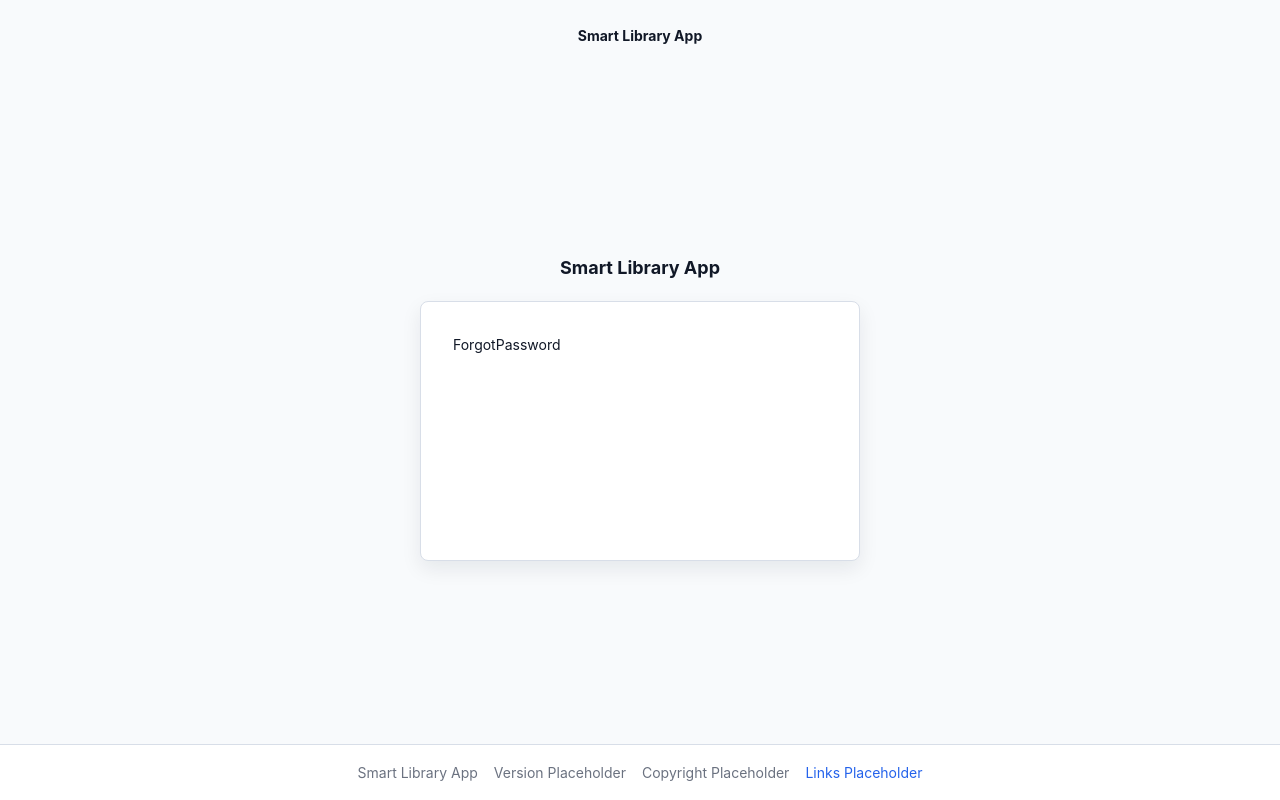
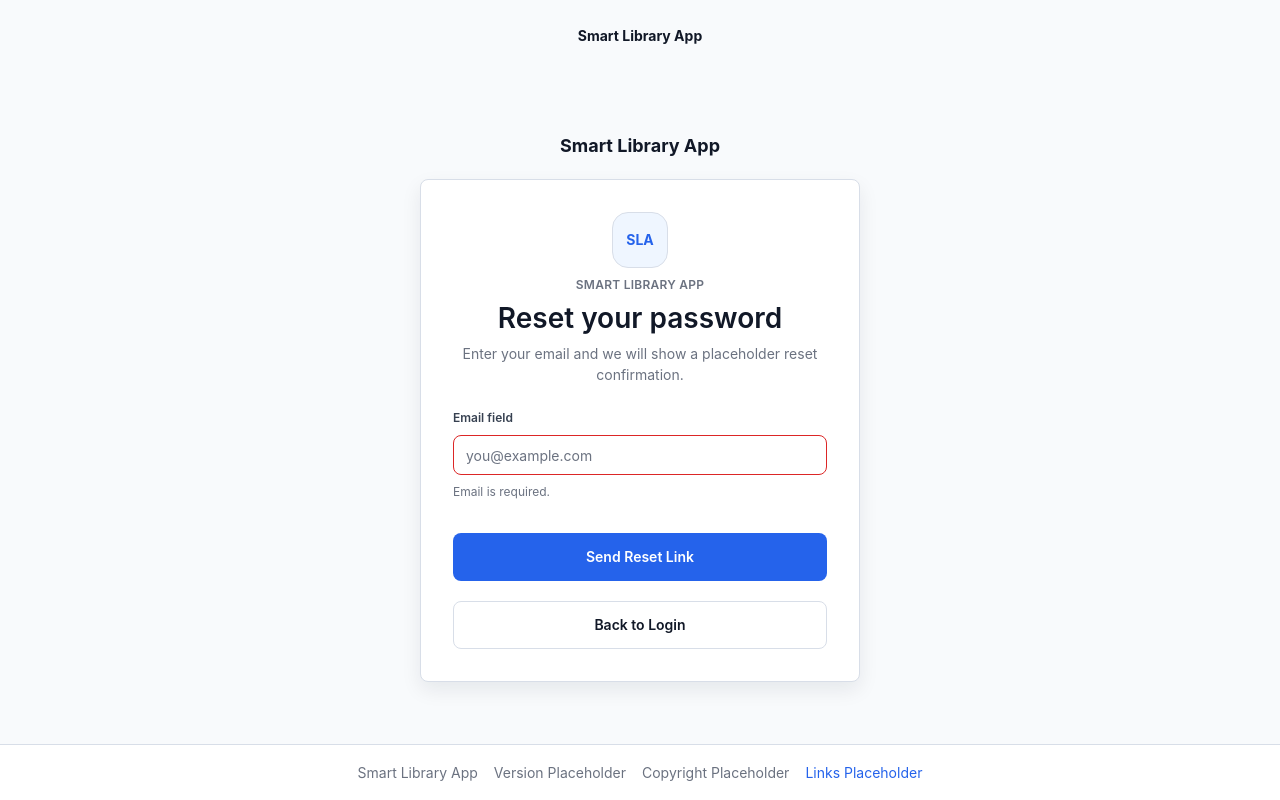
Before and after one commit to GAURAV-IITM/MAY2026-Team-021, a Vue app in the folder frontend/: page /forgot-password in a window 1280 px wide. Built offline with nearby package versions, Linux system fonts and the light colour scheme.

Commit message:
implemented the UI-only Forgot Password page

```diff
--- a/frontend/src/pages/auth/ForgotPassword.vue
+++ b/frontend/src/pages/auth/ForgotPassword.vue
@@ -1,9 +1,138 @@
 <template>
-  <section>ForgotPassword</section>
+  <section class="forgot-page" aria-labelledby="forgot-title">
+    <header class="forgot-page__header">
+      <div class="forgot-page__logo" aria-hidden="true">SLA</div>
+      <p class="text-label text-muted m-0">Smart Library App</p>
+      <h1 id="forgot-title" class="forgot-page__title">Reset your password</h1>
+      <p class="forgot-page__description">
+        Enter your email and we will show a placeholder reset confirmation.
+      </p>
+    </header>
+
+    <div v-if="isSubmitted" class="alert alert--success" role="status">
+      <div>
+        <p class="text-label m-0">Reset link placeholder</p>
+        <p class="m-0">
+          If this email is connected to an account, reset instructions will be sent later.
+        </p>
+      </div>
+    </div>
+
+    <form class="forgot-page__form" novalidate @submit.prevent="handleSubmit">
+      <div class="form-field" :class="{ 'form-field--error': emailError }">
+        <label class="form-label" for="forgot-email">Email field</label>
+        <input
+          id="forgot-email"
+          v-model.trim="email"
+          class="form-control"
+          type="email"
+          autocomplete="email"
+          placeholder="you@example.com"
+          required
+        />
+        <p class="form-help">
+          {{ emailError || 'Validation placeholder: email is required and must be valid.' }}
+        </p>
+      </div>
+
+      <button
+        class="btn btn--primary btn--lg forgot-page__submit"
+        type="submit"
+        :disabled="isLoading"
+      >
+        <span v-if="isLoading" class="btn__loader" aria-hidden="true"></span>
+        <span>{{ isLoading ? 'Preparing link' : 'Send Reset Link' }}</span>
+      </button>
+
+      <RouterLink class="btn btn--outline btn--lg forgot-page__back-link" :to="{ name: 'login' }">
+        Back to Login
+      </RouterLink>
+    </form>
+  </section>
 </template>
+
+<script setup>
+import { computed, ref } from 'vue'
+import { RouterLink } from 'vue-router'
+
+const emit = defineEmits(['submit'])
+
+const email = ref('')
+const isLoading = ref(false)
+const isSubmitted = ref(false)
+
+const emailError = computed(() => {
+  if (!email.value) return 'Email is required.'
+  if (!/^[^\s@]+@[^\s@]+\.[^\s@]+$/.test(email.value)) return 'Enter a valid email address.'
+  return ''
+})
+
+function handleSubmit() {
+  // TODO: Connect this placeholder submit to the backend password-reset endpoint when available.
+  isSubmitted.value = true
+  emit('submit', { email: email.value })
+}
+</script>
+
+<style scoped>
+.forgot-page {
+  display: flex;
+  flex-direction: column;
+  gap: var(--space-6);
+}
+
+.forgot-page__header {
+  display: grid;
+  justify-items: center;
+  gap: var(--space-2);
+  text-align: center;
+}
+
+.forgot-page__logo {
+  display: inline-flex;
+  align-items: center;
+  justify-content: center;
+  width: 56px;
+  height: 56px;
+  border: 1px solid var(--color-border);
+  border-radius: var(--radius-xl);
+  background: var(--color-primary-light);
+  color: var(--color-primary);
+  font-weight: var(--font-weight-bold);
+}
+
+.forgot-page__title {
+  margin: 0;
+  color: var(--color-text-primary);
+  font-size: var(--font-size-h2);
+  line-height: var(--line-height-tight);
+}
+
+.forgot-page__description {
+  margin: 0;
+  color: var(--color-text-muted);
+}
+
+.forgot-page__form {
+  display: grid;
+  gap: var(--space-5);
+}
+
+.forgot-page__submit,
+.forgot-page__back-link {
+  width: 100%;
+}
+
+@media (max-width: 480px) {
+  .forgot-page {
+    gap: var(--space-5);
+  }
+}
+</style>
 
 <!--
 src/pages/auth: Authentication and onboarding route pages.
 TODO:
-- Add password recovery flow when authentication APIs exist.
+- Replace placeholder success message with real password-reset response handling.
+- Connect submit to FastAPI password reset integration in a future milestone.
 -->
```
